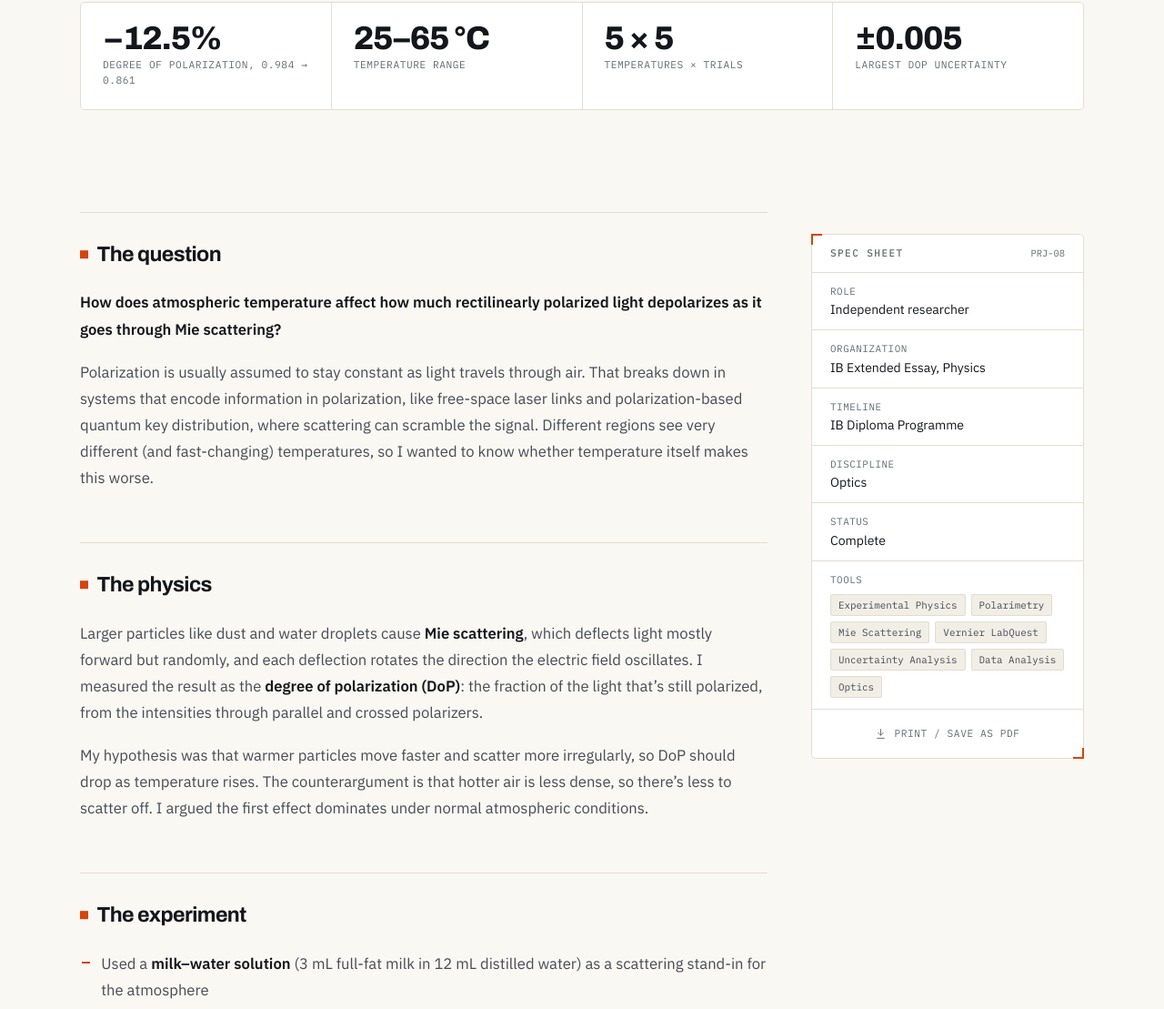
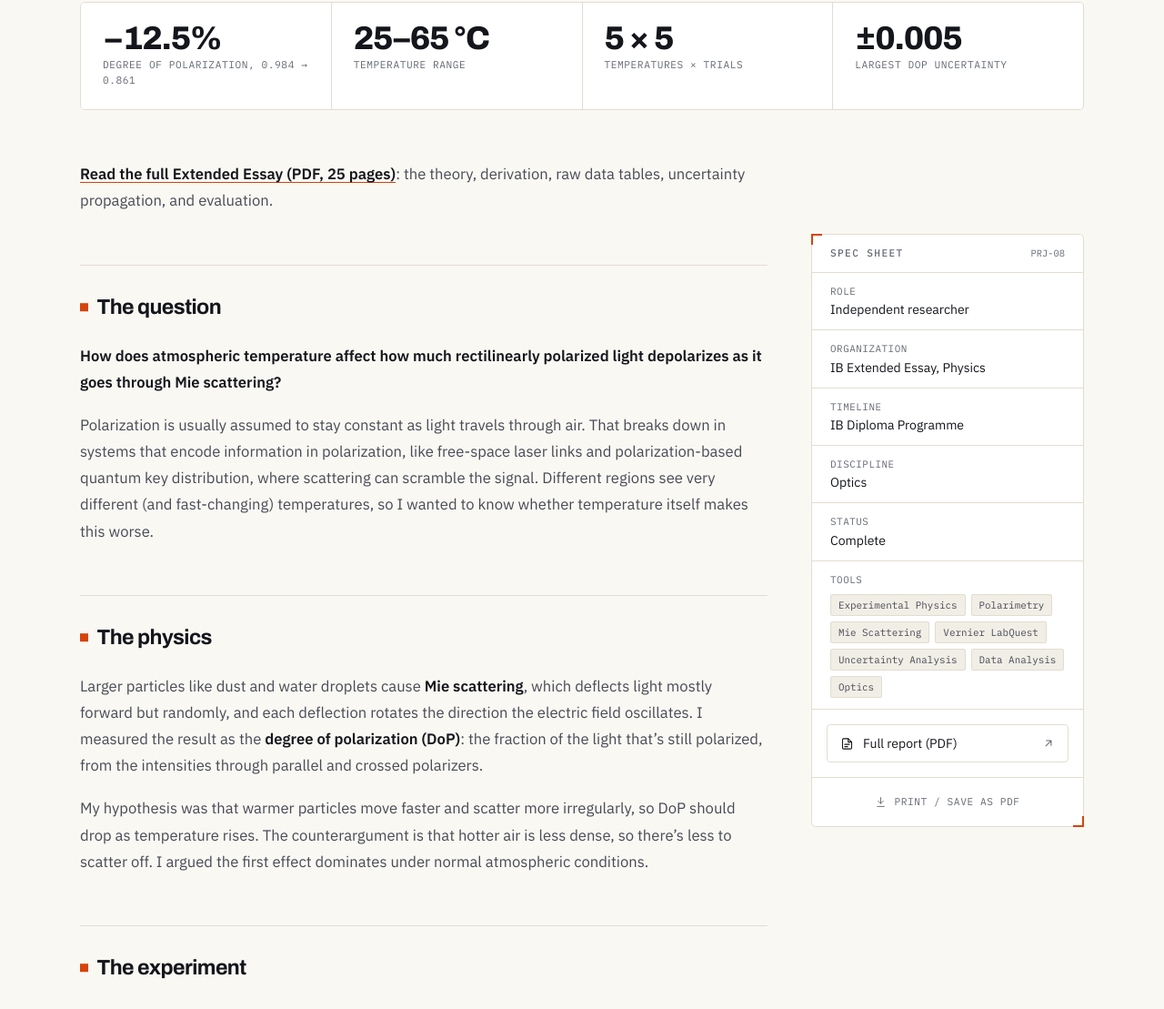
Before and after one commit to aryan-agarwal1108/aryan-agarwal1108.github.io, an Astro site: page /projects/atmospheric-depolarization in a window 1280 px wide. Shown: the part 1200-2309 px from the top of the page at 91% size. Built offline with nearby package versions, Linux system fonts and the light colour scheme; Astro itself is replaced by a stand-in of ours.

Commit message:
Publish full Extended Essay PDF on the thesis page
Clean filename (no candidate/session codes); linked from the write-up
and the spec sheet.

Co-Authored-By: Claude Opus 5.5 <noreply@anthropic.com>

```diff
--- a/src/content/projects/atmospheric-depolarization.md
+++ b/src/content/projects/atmospheric-depolarization.md
@@ -11,6 +11,8 @@ role: Independent researcher
 org: IB Extended Essay, Physics
 timeline: IB Diploma Programme
 status: Complete
+links:
+  report: /files/Aryan_Agarwal_Extended_Essay_Physics.pdf
 gallery:
   - { src: /images/ee-dop-vs-temperature.svg, caption: "Degree of polarization against solution temperature. Each point is the average of five trials, with ±σ error bars. Note the y-axis starts at 0.84." }
   - { src: /images/ee-intensity-vs-temperature.svg, caption: "Average transmitted intensity with the polarizers parallel (0°) and crossed (90°). As the solution warms, light leaks through the crossed polarizers and the parallel signal drops, which is depolarization." }
@@ -25,6 +27,8 @@ metrics:
   TODO (Aryan): you could add photos of your setup (Figures 3 and 4 in the essay)
   to `gallery:` with captions.
 -->
+
+**[Read the full Extended Essay (PDF, 25 pages)](/files/Aryan_Agarwal_Extended_Essay_Physics.pdf)**: the theory, derivation, raw data tables, uncertainty propagation, and evaluation.
 
 ## The question
 
--- a/src/pages/projects/[slug].astro
+++ b/src/pages/projects/[slug].astro
@@ -40,7 +40,7 @@ const links = [
   p.links.github && { label: 'Source code', href: p.links.github, icon: 'github' as const },
   p.links.demo && { label: 'Live demo', href: p.links.demo, icon: 'external' as const },
   p.links.paper && { label: 'Paper', href: p.links.paper, icon: 'file' as const },
-  p.links.report && { label: 'Report (PDF)', href: url(p.links.report), icon: 'file' as const },
+  p.links.report && { label: 'Full report (PDF)', href: url(p.links.report), icon: 'file' as const },
 ].filter(Boolean) as { label: string; href: string; icon: 'github' | 'external' | 'file' }[];
 ---
 
```
Also changed, not shown: 1 other file.
